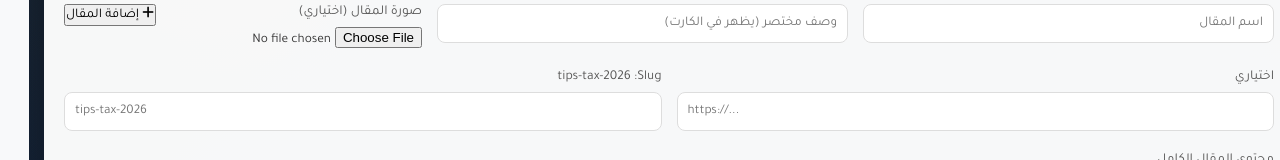
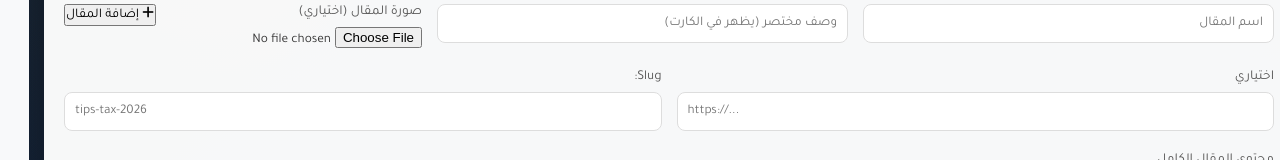
Before and after one commit to Mazen2mm/eleryanoffice, a Next.js app: page /admin-blog in a window 1280 px wide. Shown: the part 202-362 px from the top of the page. Built offline with nearby package versions, Linux system fonts and the light colour scheme; no server answers.

Commit message:
Update page.js

```diff
--- a/app/admin-blog/page.js
+++ b/app/admin-blog/page.js
@@ -72,7 +72,7 @@ export default function AdminBlogPage() {
               </div>
               <div style={{ display: "flex", flexDirection: "column", gap: "6px", flex: 1, minWidth: "220px" }}>
                 <label style={{ fontSize: "0.85rem", color: "#555" }}>
-                  Slug: <bdi dir="ltr">tips-tax-2026</bdi>
+                  Slug: <bdi dir="ltr"></bdi>
                 </label>
                 <input
                   type="text"
```
